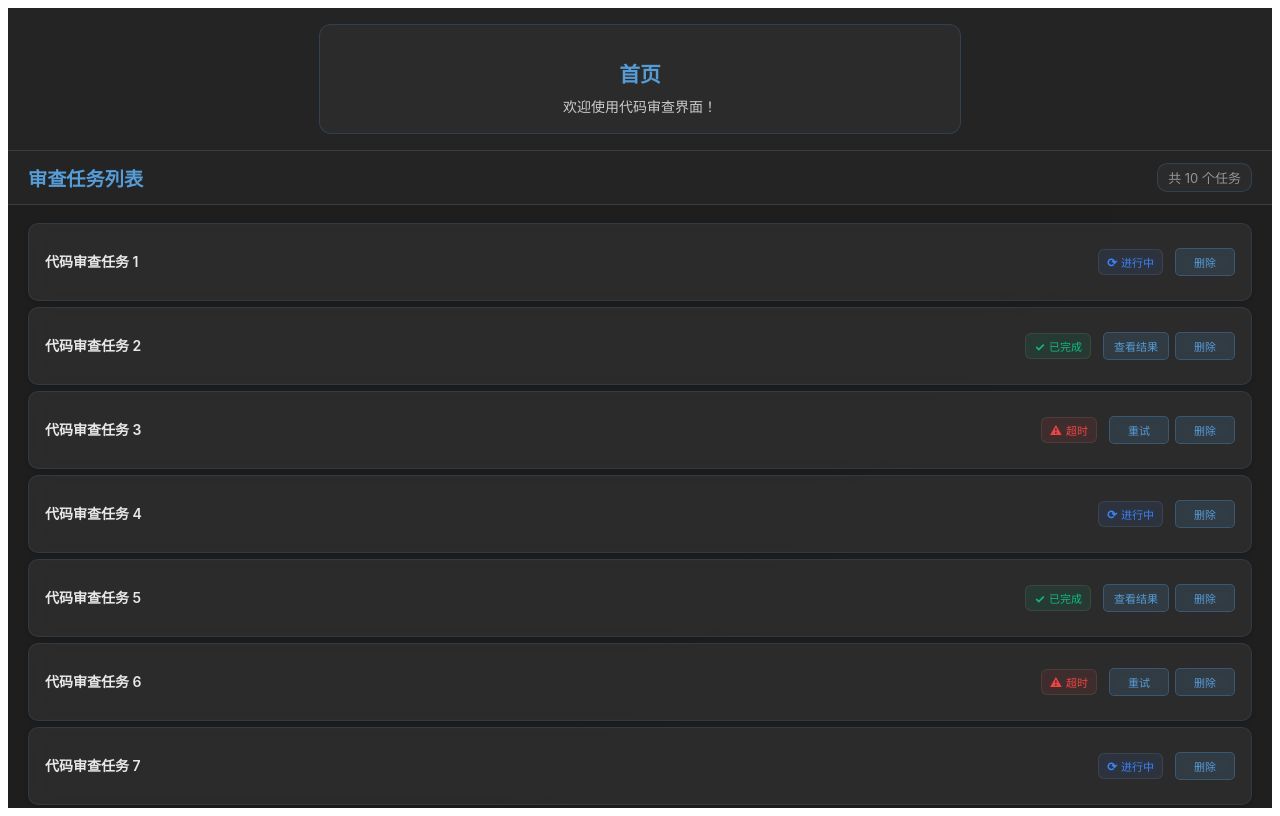
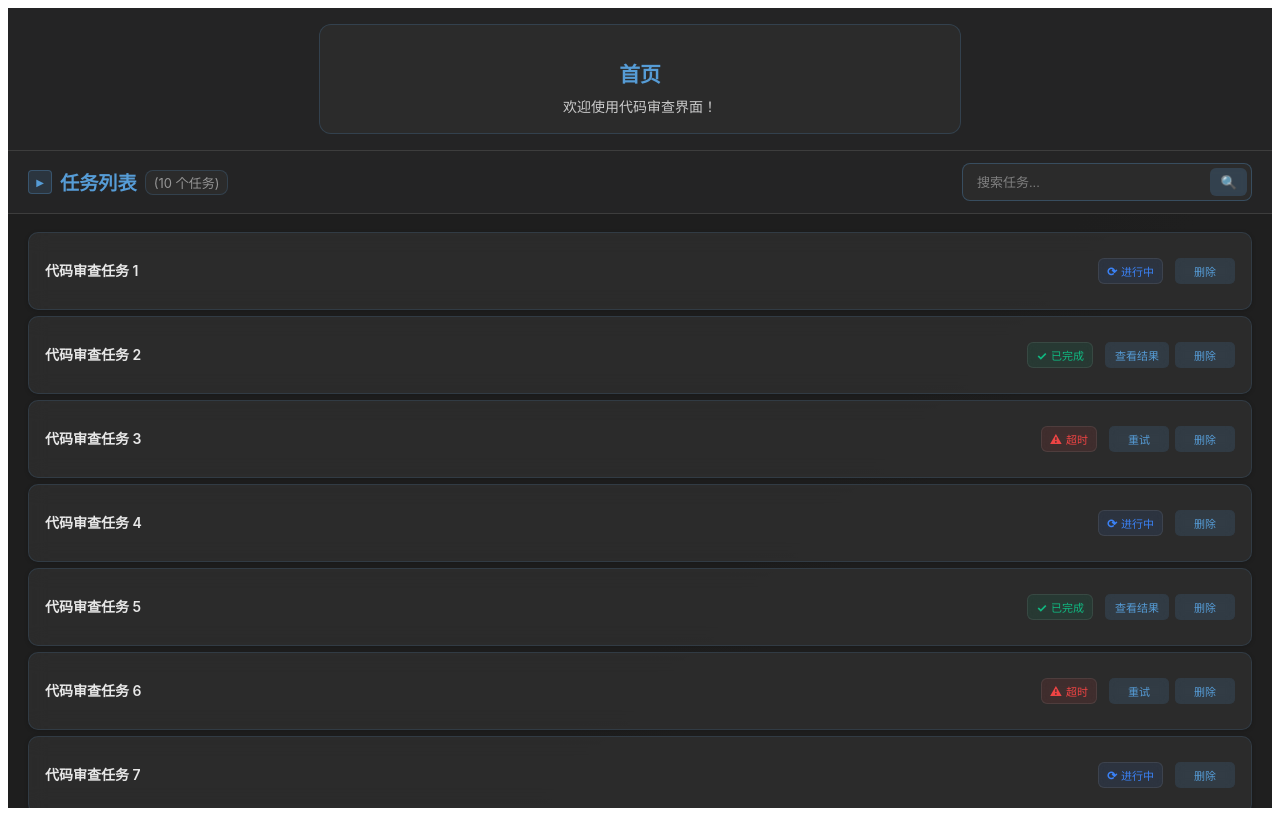
Before and after one commit to angelawxj/vscode, a React app: page / in a window 1280 px wide. Built offline with nearby package versions, Linux system fonts and the light colour scheme; the HTML template or start-up script is replaced by a standard one.

Commit message:
任务列表优化

```diff
--- a/src/webview/App.tsx
+++ b/src/webview/App.tsx
@@ -10,9 +10,13 @@ const App: React.FC = () => {
     const [activeButton, setActiveButton] = useState<string>('home');
     const [dynamicText, setDynamicText] = useState<string>('欢迎使用代码审查界面！');
     const [tasks, setTasks] = useState<Task[]>([]);
+    const [filteredTasks, setFilteredTasks] = useState<Task[]>([]);
     const [loading, setLoading] = useState<boolean>(false);
+    const [searchLoading, setSearchLoading] = useState<boolean>(false);
     const [page, setPage] = useState<number>(1);
     const [hasMore, setHasMore] = useState<boolean>(true);
+    const [searchTerm, setSearchTerm] = useState<string>('');
+    const [isTaskListCollapsed, setIsTaskListCollapsed] = useState<boolean>(false);
     const taskListRef = useRef<HTMLDivElement>(null);
 
     // 模拟动态文本内容
@@ -36,8 +40,13 @@ const App: React.FC = () => {
     };
 
     // 模拟获取任务数据
-    const fetchTasks = async (pageNum: number) => {
+    const fetchTasks = async (pageNum: number, search: string = '', isSearch: boolean = false) => {
+        if (isSearch) {
+            setSearchLoading(true);
+        } else {
             setLoading(true);
+        }
+
         // 模拟API调用延迟
         await new Promise(resolve => setTimeout(resolve, 800));
 
@@ -47,7 +56,7 @@ const App: React.FC = () => {
 
             return {
                 id: taskId,
-                title: `代码审查任务 ${taskId}`,
+                title: search ? `搜索任务 ${taskId} - ${search}` : `代码审查任务 ${taskId}`,
                 status: statuses[Math.floor(Math.random() * statuses.length)]
             };
         });
@@ -61,12 +70,29 @@ const App: React.FC = () => {
         // 模拟数据结束条件
         setHasMore(pageNum < 5);
         setLoading(false);
+        setSearchLoading(false);
     };
 
     // 初始加载和页面变化时获取数据
     useEffect(() => {
         fetchTasks(1);
     }, []);
+
+    // 处理搜索
+    const handleSearch = () => {
+        if (searchLoading) return;
+
+        setPage(1);
+        setHasMore(true);
+        fetchTasks(1, searchTerm, true);
+    };
+
+    // 处理回车键搜索
+    const handleKeyPress = (e: React.KeyboardEvent) => {
+        if (e.key === 'Enter') {
+            handleSearch();
+        }
+    };
 
     // 处理按钮点击
     const handleButtonClick = (buttonName: string) => {
@@ -84,29 +110,32 @@ const App: React.FC = () => {
         if (isAtBottom) {
             const nextPage = page + 1;
             setPage(nextPage);
-            fetchTasks(nextPage);
+            fetchTasks(nextPage, searchTerm);
         }
     };
 
     // 删除任务
     const handleDeleteTask = (taskId: number) => {
-        setTasks(prev => prev.filter(task => task.id !== taskId));
+        const updatedTasks = tasks.filter(task => task.id !== taskId);
+        setTasks(updatedTasks);
     };
 
     // 查看结果
     const handleViewResult = (taskId: number) => {
         alert(`查看代码审查任务 ${taskId} 的结果`);
-        // 这里可以添加查看审查结果的逻辑
     };
 
     // 重试任务
     const handleRetryTask = (taskId: number) => {
         alert(`重试代码审查任务 ${taskId}`);
-        // 这里可以添加重试任务的逻辑
-        // 例如：更新任务状态为进行中
         setTasks(prev => prev.map(task =>
             task.id === taskId ? { ...task, status: 'in-progress' } : task
         ));
+    };
+
+    // 切换任务列表折叠状态
+    const toggleTaskListCollapse = () => {
+        setIsTaskListCollapsed(!isTaskListCollapsed);
     };
 
     // 获取状态图标和颜色
@@ -205,8 +234,6 @@ const App: React.FC = () => {
         <div className="app-container">
             {/* 上方动态内容区域 */}
             <div className="top-section">
-
-                {/* 动态文本内容 */}
                 <div className="dynamic-content">
                     <h2>{buttonContents[activeButton as keyof typeof buttonContents].title}</h2>
                     <p>{dynamicText}</p>
@@ -216,18 +243,66 @@ const App: React.FC = () => {
             {/* 下方任务列表区域 */}
             <div className="bottom-section">
                 <div className="tasks-header">
-                    <h3>审查任务列表</h3>
-                    <span className="task-count">
-                        共 {tasks.length} 个任务
+                    {/* 左侧：标题和折叠按钮 */}
+                    <div className="header-left">
+                        <div className="title-with-toggle">
+                            <button
+                                className="collapse-toggle"
+                                onClick={toggleTaskListCollapse}
+                                title={isTaskListCollapsed ? "展开列表" : "折叠列表"}
+                            >
+                                <span className={`toggle-icon ${isTaskListCollapsed ? 'collapsed' : ''}`}>
+                                    ▶
                                 </span>
+                            </button>
+                            <h3>任务列表</h3>
+                            <span className="task-count">({tasks.length} 个任务)</span>
+                        </div>
                     </div>
 
+                    {/* 右侧：搜索框 */}
+                    <div className="header-right">
+                        <div className="search-container">
+                            <input
+                                type="text"
+                                placeholder="搜索任务..."
+                                value={searchTerm}
+                                onChange={(e) => setSearchTerm(e.target.value)}
+                                onKeyPress={handleKeyPress}
+                                className="search-input"
+                                disabled={searchLoading}
+                            />
+                            <button
+                                onClick={handleSearch}
+                                className={`search-button ${searchLoading ? 'searching' : ''}`}
+                                disabled={searchLoading}
+                            >
+                                {searchLoading ? (
+                                    <div className="search-spinner"></div>
+                                ) : (
+                                    '🔍'
+                                )}
+                            </button>
+                        </div>
+                    </div>
+                </div>
+
+                {/* 任务列表 - 根据折叠状态显示/隐藏 */}
+                {!isTaskListCollapsed && (
                     <div
                         className="task-list"
                         ref={taskListRef}
                         onScroll={handleScroll}
                     >
-                    {tasks.map(task => {
+                        {/* 搜索加载状态 */}
+                        {searchLoading && (
+                            <div className="search-loading-indicator">
+                                <div className="search-spinner-large"></div>
+                                <span>搜索中...</span>
+                            </div>
+                        )}
+
+                        {!searchLoading && tasks.map(task => {
                             const statusInfo = getStatusInfo(task.status);
 
                             return (
@@ -235,14 +310,11 @@ const App: React.FC = () => {
                                     key={task.id}
                                     className="task-item"
                                 >
-                                {/* 左侧：标题 */}
                                     <div className="task-left">
                                         <h4 className="task-title">{task.title}</h4>
                                     </div>
 
-                                {/* 右侧：状态和操作按钮 */}
                                     <div className="task-right">
-                                    {/* 状态显示 */}
                                         <div
                                             className="status-indicator"
                                             style={{
@@ -254,7 +326,6 @@ const App: React.FC = () => {
                                             <span className="status-text">{statusInfo.text}</span>
                                         </div>
 
-                                    {/* 操作按钮 */}
                                         <div className="action-buttons">
                                             {renderActionButtons(task)}
                                         </div>
@@ -263,21 +334,45 @@ const App: React.FC = () => {
                             );
                         })}
 
-                    {/* 加载状态 */}
-                    {loading && (
+                        {/* 滚动加载状态 */}
+                        {loading && !searchLoading && (
                             <div className="loading-indicator">
                                 <div className="spinner"></div>
-                            <span>加载中...</span>
+                                <span>加载更多任务...</span>
                             </div>
                         )}
 
                         {/* 无更多数据提示 */}
-                    {!hasMore && (
+                        {!hasMore && tasks.length > 0 && (
                             <div className="no-more-data">
                                 <span>没有更多任务了</span>
                             </div>
                         )}
+
+                        {/* 无数据提示 */}
+                        {!searchLoading && tasks.length === 0 && (
+                            <div className="no-data">
+                                <span>暂无任务数据</span>
                             </div>
+                        )}
+                    </div>
+                )}
+
+                {/* 折叠状态提示 */}
+                {isTaskListCollapsed && (
+                    <div className="collapsed-placeholder">
+                        <div className="placeholder-content">
+                            <span className="placeholder-icon">📋</span>
+                            <span className="placeholder-text">任务列表已折叠</span>
+                            <button
+                                className="expand-button"
+                                onClick={toggleTaskListCollapse}
+                            >
+                                展开列表
+                            </button>
+                        </div>
+                    </div>
+                )}
             </div>
         </div>
     );
--- a/src/webview/styles.css
+++ b/src/webview/styles.css
@@ -14,52 +14,6 @@
     border-bottom: 1px solid rgba(68, 68, 68, 0.8);
     padding: 16px 20px;
     min-height: 80px;
-}
-
-.chat-header {
-    text-align: center;
-    margin-bottom: 16px;
-}
-
-.chat-header h1 {
-    color: #569cd6;
-    margin: 0;
-    font-size: 1.8rem;
-    font-weight: 600;
-}
-
-.button-group {
-    display: flex;
-    gap: 10px;
-    justify-content: center;
-    margin-bottom: 16px;
-    flex-wrap: wrap;
-}
-
-.nav-button {
-    padding: 8px 20px;
-    border: 1px solid rgba(86, 156, 214, 0.4);
-    background: rgba(45, 45, 45, 0.8);
-    color: #569cd6;
-    border-radius: 8px;
-    cursor: pointer;
-    transition: all 0.2s ease;
-    font-size: 13px;
-    font-weight: 500;
-    backdrop-filter: blur(5px);
-}
-
-.nav-button:hover {
-    background: rgba(86, 156, 214, 0.15);
-    border-color: rgba(86, 156, 214, 0.7);
-    transform: translateY(-1px);
-}
-
-.nav-button.active {
-    background: rgba(86, 156, 214, 0.8);
-    color: #1e1e1e;
-    border-color: rgba(86, 156, 214, 0.9);
-    box-shadow: 0 2px 8px rgba(86, 156, 214, 0.3);
 }
 
 .dynamic-content {
@@ -104,9 +58,53 @@
     background: rgba(37, 37, 38, 0.95);
     backdrop-filter: blur(10px);
     border-bottom: 1px solid rgba(68, 68, 68, 0.8);
+    gap: 16px;
 }
 
-.tasks-header h3 {
+/* 左侧标题区域样式 */
+.header-left {
+    display: flex;
+    align-items: center;
+    flex: 1;
+}
+
+.title-with-toggle {
+    display: flex;
+    align-items: center;
+    gap: 8px;
+}
+
+.collapse-toggle {
+    background: rgba(86, 156, 214, 0.15);
+    border: 1px solid rgba(86, 156, 214, 0.3);
+    border-radius: 4px;
+    width: 24px;
+    height: 24px;
+    display: flex;
+    align-items: center;
+    justify-content: center;
+    cursor: pointer;
+    transition: all 0.3s ease;
+    color: #569cd6;
+    font-size: 10px;
+}
+
+.collapse-toggle:hover {
+    background: rgba(86, 156, 214, 0.25);
+    transform: translateY(-1px);
+    box-shadow: 0 2px 6px rgba(86, 156, 214, 0.2);
+}
+
+.toggle-icon {
+    transition: transform 0.3s ease;
+    display: block;
+}
+
+.toggle-icon.collapsed {
+    transform: rotate(-90deg);
+}
+
+.title-with-toggle h3 {
     margin: 0;
     color: #569cd6;
     font-weight: 600;
@@ -117,18 +115,180 @@
     color: #969696;
     font-size: 13px;
     background: rgba(45, 45, 45, 0.8);
-    padding: 4px 10px;
-    border-radius: 10px;
+    padding: 2px 8px;
+    border-radius: 8px;
     border: 1px solid rgba(86, 156, 214, 0.2);
+}
+
+/* 右侧搜索框样式 */
+.header-right {
+    display: flex;
+    align-items: center;
+}
+
+.search-container {
+    display: flex;
+    align-items: center;
+    gap: 8px;
+    background: rgba(45, 45, 45, 0.9);
+    border: 1px solid rgba(86, 156, 214, 0.3);
+    border-radius: 8px;
+    padding: 4px;
+    backdrop-filter: blur(5px);
+    transition: all 0.3s ease;
+    min-width: 280px;
+}
+
+.search-container:focus-within {
+    border-color: rgba(86, 156, 214, 0.7);
+    box-shadow: 0 0 0 2px rgba(86, 156, 214, 0.2);
+}
+
+.search-input {
+    flex: 1;
+    background: transparent;
+    border: none;
+    outline: none;
+    color: #e8e8e8;
+    padding: 6px 10px;
+    font-size: 13px;
+    min-width: 0;
+}
+
+.search-input::placeholder {
+    color: #808080;
+}
+
+.search-input:disabled {
+    color: #808080;
+    cursor: not-allowed;
+}
+
+.search-button {
+    background: rgba(86, 156, 214, 0.2);
+    border: none;
+    border-radius: 6px;
+    padding: 6px 10px;
+    cursor: pointer;
+    transition: all 0.3s ease;
+    color: #569cd6;
+    display: flex;
+    align-items: center;
+    justify-content: center;
+    min-width: 32px;
+    min-height: 28px;
+}
+
+.search-button:hover:not(:disabled) {
+    background: rgba(86, 156, 214, 0.3);
+    transform: translateY(-1px);
+}
+
+.search-button:disabled {
+    cursor: not-allowed;
+    opacity: 0.7;
+}
+
+.search-button.searching {
+    background: rgba(86, 156, 214, 0.15);
+}
+
+/* 搜索加载 spinner */
+.search-spinner {
+    width: 14px;
+    height: 14px;
+    border: 2px solid rgba(86, 156, 214, 0.3);
+    border-top: 2px solid #569cd6;
+    border-radius: 50%;
+    animation: spin 1s linear infinite;
+}
+
+.search-spinner-large {
+    width: 24px;
+    height: 24px;
+    border: 3px solid rgba(86, 156, 214, 0.3);
+    border-top: 3px solid #569cd6;
+    border-radius: 50%;
+    animation: spin 1s linear infinite;
+    margin-right: 12px;
+}
+
+@keyframes spin {
+    0% { transform: rotate(0deg); }
+    100% { transform: rotate(360deg); }
 }
 
 .task-list {
     flex: 1;
     overflow-y: auto;
     padding: 12px 20px;
+    position: relative;
 }
 
-/* 任务项样式 - 优化高度 */
+/* 折叠状态占位符 */
+.collapsed-placeholder {
+    flex: 1;
+    display: flex;
+    align-items: center;
+    justify-content: center;
+    background: rgba(45, 45, 45, 0.5);
+    border-radius: 8px;
+    margin: 12px 20px;
+    border: 2px dashed rgba(86, 156, 214, 0.3);
+}
+
+.placeholder-content {
+    display: flex;
+    flex-direction: column;
+    align-items: center;
+    gap: 12px;
+    padding: 20px;
+}
+
+.placeholder-icon {
+    font-size: 32px;
+    opacity: 0.6;
+}
+
+.placeholder-text {
+    color: #969696;
+    font-size: 14px;
+}
+
+.expand-button {
+    background: rgba(86, 156, 214, 0.2);
+    border: 1px solid rgba(86, 156, 214, 0.4);
+    border-radius: 6px;
+    padding: 8px 16px;
+    color: #569cd6;
+    cursor: pointer;
+    transition: all 0.3s ease;
+    font-size: 13px;
+}
+
+.expand-button:hover {
+    background: rgba(86, 156, 214, 0.3);
+    transform: translateY(-1px);
+    box-shadow: 0 2px 8px rgba(86, 156, 214, 0.2);
+}
+
+/* 搜索加载指示器 */
+.search-loading-indicator {
+    display: flex;
+    align-items: center;
+    justify-content: center;
+    padding: 40px 16px;
+    color: #969696;
+    background: rgba(45, 45, 45, 0.8);
+    border-radius: 12px;
+    backdrop-filter: blur(10px);
+    margin: 6px 0;
+    border: 1px solid rgba(86, 156, 214, 0.2);
+    font-size: 14px;
+    font-weight: 500;
+}
+
+/* 任务项样式 */
 .task-item {
     background: rgba(45, 45, 45, 0.9);
     backdrop-filter: blur(10px);
@@ -151,7 +311,6 @@
     border-color: rgba(86, 156, 214, 0.3);
 }
 
-/* 左侧内容 */
 .task-left {
     flex: 1;
     min-width: 0;
@@ -165,7 +324,6 @@
     line-height: 1.4;
 }
 
-/* 右侧状态和操作按钮 */
 .task-right {
     display: flex;
     align-items: center;
@@ -195,7 +353,7 @@
     gap: 6px;
 }
 
-/* 统一按钮样式 */
+/* 按钮样式 */
 .btn-view-result, .btn-delete, .btn-retry {
     padding: 5px 10px;
     border: none;
@@ -206,7 +364,6 @@
     transition: all 0.2s ease;
     backdrop-filter: blur(5px);
     white-space: nowrap;
-    border: 1px solid rgba(86, 156, 214, 0.3);
     min-width: 60px;
     background: rgba(86, 156, 214, 0.15);
     color: #569cd6;
@@ -243,12 +400,7 @@
     margin-right: 8px;
 }
 
-@keyframes spin {
-    0% { transform: rotate(0deg); }
-    100% { transform: rotate(360deg); }
-}
-
-.no-more-data {
+.no-more-data, .no-data {
     text-align: center;
     padding: 16px;
     color: #808080;
@@ -282,6 +434,25 @@
 
 /* 响应式设计 */
 @media (max-width: 768px) {
+    .tasks-header {
+        flex-direction: column;
+        gap: 12px;
+        align-items: stretch;
+    }
+
+    .header-left, .header-right {
+        width: 100%;
+    }
+
+    .title-with-toggle {
+        justify-content: center;
+    }
+
+    .search-container {
+        min-width: auto;
+        width: 100%;
+    }
+
     .task-item {
         flex-direction: column;
         align-items: stretch;
@@ -293,15 +464,6 @@
         justify-content: space-between;
     }
 
-    .button-group {
-        gap: 6px;
-    }
-
-    .nav-button {
-        padding: 6px 12px;
-        font-size: 12px;
-    }
-
     .action-buttons {
         justify-content: flex-end;
     }
```
Lines whose indentation alone changed are shown as unchanged.
